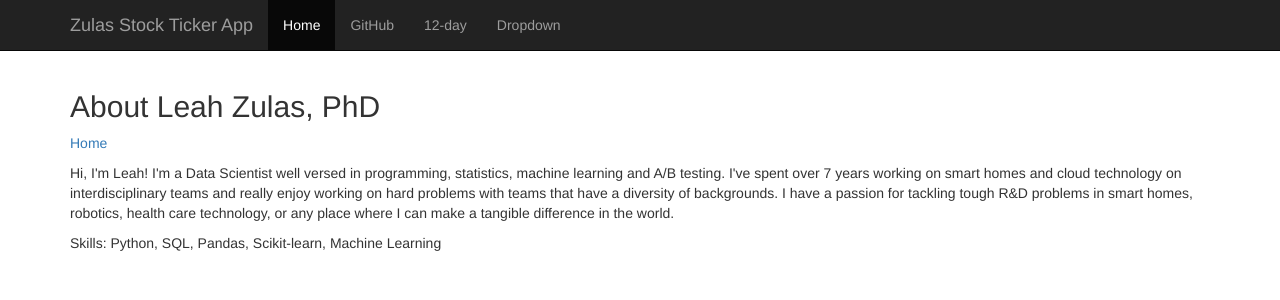
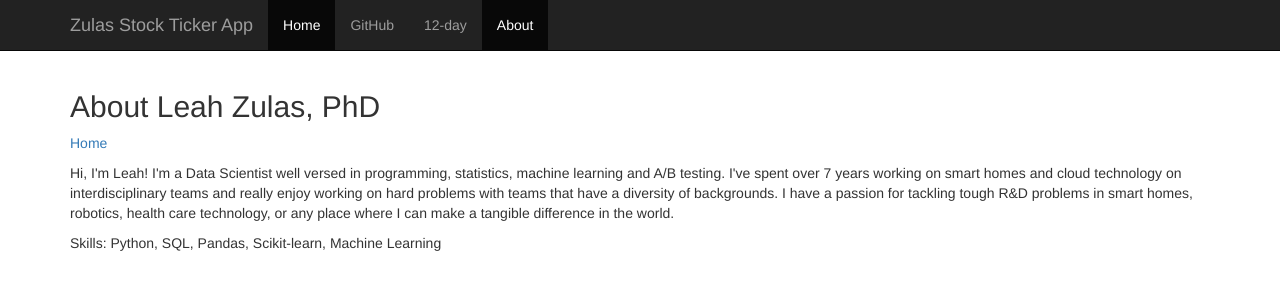
Before and after one commit to alzulas/flask-framework, a Flask app: page /about in a window 1280 px wide. Shown: the top 300 px of the page. Run offline with Flask 2, Linux system fonts and the light colour scheme; some libraries are stand-ins or nearby versions.

Commit message:
about and centered test

```diff
--- a/templates/about.html
+++ b/templates/about.html
@@ -40,14 +40,8 @@
             <li class="nav-item">
               <a class="nav-link" href="https://www.thedataincubator.com/12day.html">12-day</a>
             </li>
-
-            <li class="nav-item dropdown">
-              <a class="nav-link dropdown-toggle" href="http://example.com" id="dropdown01" data-toggle="dropdown" aria-haspopup="true" aria-expanded="false">Dropdown</a>
-              <div class="dropdown-menu" aria-labelledby="dropdown01">
-                <a class="dropdown-item" href="#">Action</a>
-                <a class="dropdown-item" href="#">Another action</a>
-                <a class="dropdown-item" href="#">Something else here</a>
-              </div>
+            <li class="nav-item active">
+              <a class="nav-link" href="/about">About<span class="sr-only">(current)</span></a>
             </li>
           </ul>
         </div>
```
Also changed, not shown: templates/result.html (+7 -8 lines).
